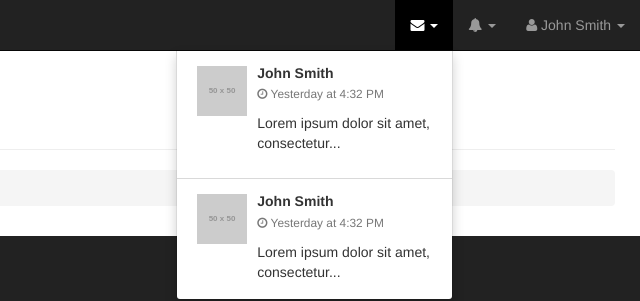
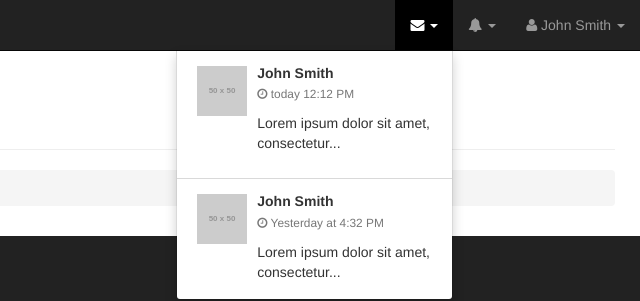
Before and after one commit to Jishnuvs/bootstrap, a plain HTML site: page startbootstrap/blank-page.html in a window 1280 px wide. Both pictures are taken after a click on the link 1064 px from the left and 25 px from the top of the page. Shown: the top 301 px of the page, 640-1280 px from the left. Drawn offline with nearby package versions, Linux system fonts and the light colour scheme; files that its build step writes are made by us from their sources; placeholder pictures from the web are drawn by us.

Commit message:
time change

```diff
--- a/startbootstrap/blank-page.html
+++ b/startbootstrap/blank-page.html
@@ -60,7 +60,7 @@
                                         <h5 class="media-heading">
                                             <strong>John Smith</strong>
                                         </h5>
-                                        <p class="small text-muted"><i class="fa fa-clock-o"></i> Yesterday at 4:32 PM</p>
+                                        <p class="small text-muted"><i class="fa fa-clock-o"></i> today 12:12 PM</p>
                                         <p>Lorem ipsum dolor sit amet, consectetur...</p>
                                     </div>
                                 </div>
```
